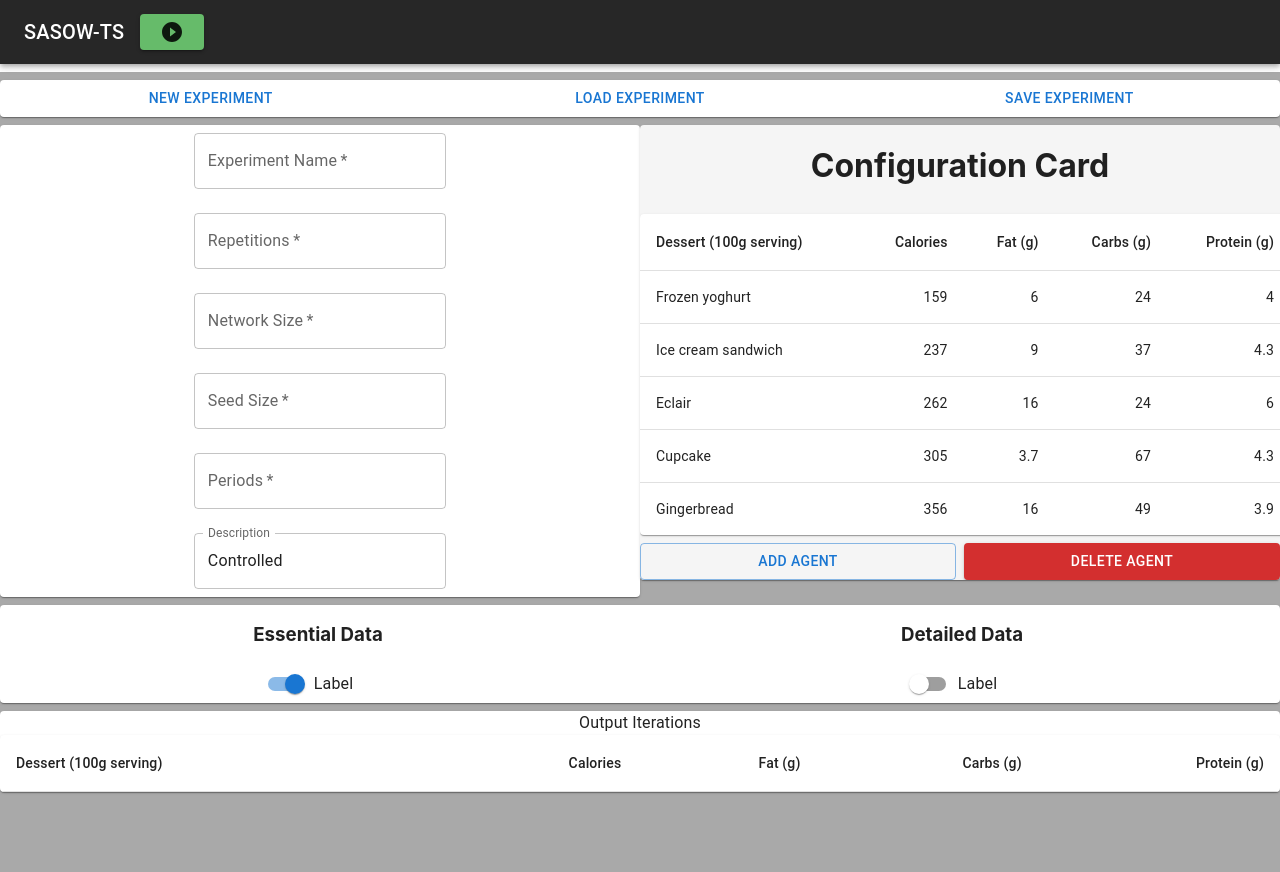
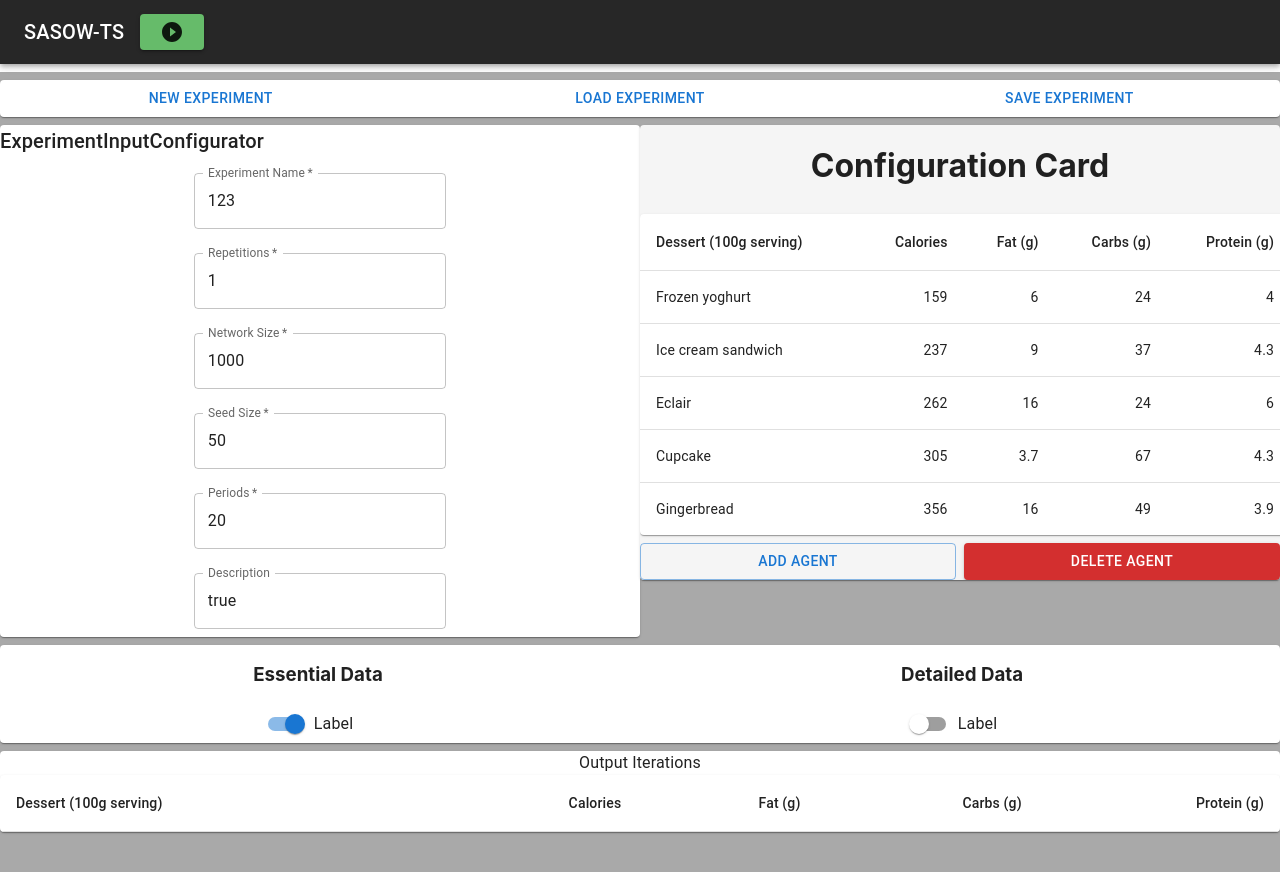
Before and after one commit to sasow-org/sasow-org.github.io, a React (Create React App) app: page / in a window 1280 px wide. Shown: the top 872 px of the page. Built offline with nearby package versions, Linux system fonts and the light colour scheme.

Commit message:
ExperimentInputConfigurator connected with model API

```diff
--- a/src/App.tsx
+++ b/src/App.tsx
@@ -11,18 +11,81 @@ import StartButton from "./components/StartButton";
 import NavBar from "./components/NavBar";
 import TemplateLayout from "./components/TemplateLayout";
 
+
+
 function App() {
 
 
+//agenttype deberia hacer referencia a la clase del objeto que debemos instanciar
+    const agentConfig1 = {
+        initialState: 0,
+        configName: "agent234123123",
+        percentageFollowers: 1,
+        percentageFollowings: 0,
+        agentType: "twitterAgent",
+        actions: [
+            {
+                name: "read",
+                probability: 0.5,
+                type: "ActionRead" //aqui se hace referencia a la clase del objeto action que se debera instanciar
+            },
+            {
+                name: "share",
+                probability: 0.03,
+                type: "ActionShare" //aqui se hace referencia a la clase del objeto action que se debera instanciar}
+            },
+        ]
+        ,
+        isSeed: false,
+        quantityAgent: 950
+    }
+
+    const agentConfig2 = {
+        initialState: 2,
+        configName: "agent2234234",
+        percentageFollowers: 1,
+        percentageFollowings: 0,
+        agentType: "twitterAgent",
+        actions: [
+            {
+                name: "read",
+                probability: 0.5,
+                type: "ActionRead" //aqui se hace referencia a la clase del objeto action que se debera instanciar
+            },
+            {
+                name: "share",
+                probability: 0.03,
+                type: "ActionShare" //aqui se hace referencia a la clase del objeto action que se debera instanciar}
+            },
+        ],
+        isSeed: true,
+        quantityAgent: 50
+    }
+
+    const experimentConfig = {
+        experimentName: "123",
+        repetitions: 1,
+        networkSize: 1000,
+        seedSize: 50,
+        periods: 20,
+        description: "true",
+        agentsConfigs: [
+            agentConfig1,agentConfig2
+        ],
+        essentialData: true,
+        detailedData: true,
+        experimentType: "TwitterExperiment"//referencia a la clase que se deberia instanciar
+    };
 
 
-  return (
+
+    return (
       <div className="App">
           <BrowserRouter>
-              <NavBar/>
+              <NavBar experimentConfig={experimentConfig} />
               <Box mt={2} maxHeight={1000} height={1000} style={{backgroundColor: "darkgray",
               }}>
-                  <TemplateLayout/>
+                  <TemplateLayout experimentConfig={experimentConfig}/>
               </Box>
           </BrowserRouter>
       </div>
--- a/src/components/Cards/ExperimentInputCard/ExperimentInputCard.tsx
+++ b/src/components/Cards/ExperimentInputCard/ExperimentInputCard.tsx
@@ -1,15 +1,58 @@
 import {Card, FormLabel, Grid, TextField} from "@mui/material";
 import Box from "@mui/material/Box";
-import React from "react";
+import React, {useState} from "react";
+import Typography from "@mui/material/Typography";
 
 
-export default function ExperimentInputCard() {
+export default function ExperimentInputCard(props) {
 
-    const [value, setValue] = React.useState('Controlled');
+    const [experimentConfig, setExperimentConfig] = useState(props.experimentConfig);
 
-    const handleChange = (event: React.ChangeEvent<HTMLInputElement>) => {
-        setValue(event.target.value);
+
+    const [experimentName, setExperimentName] = useState(experimentConfig.experimentName);
+    const [repetitions, setRepetitions] = useState(experimentConfig.repetitions);
+    const [networkSize, setNetworkSize] = useState(experimentConfig.networkSize);
+    const [seedSize, setSeedSize] = useState(experimentConfig.seedSize);
+    const [periods, setPeriods] = useState(experimentConfig.periods);
+    const [description, setDescription] = React.useState(experimentConfig.description);
+
+    //todo handle change experiment name
+    const handleExperimentNameChange = (event: React.ChangeEvent<HTMLInputElement>) => {
+        console.log("Experiment config pre: ", experimentConfig)
+        setExperimentName(event.target.value);
+        props.experimentConfig.experimentName = event.target.value
+        console.log("experimentConfig es: ",  experimentConfig)
     };
+
+    const handleRepetitionsChange = (event: React.ChangeEvent<HTMLInputElement>) => {
+        setRepetitions(parseInt(event.target.value))
+        props.experimentConfig.repetitions = parseInt(event.target.value)
+    };
+
+    const handleNetworkSizeChange = (event: React.ChangeEvent<HTMLInputElement>) => {
+        setNetworkSize(parseInt(event.target.value))
+        props.experimentConfig.networkSize = parseInt(event.target.value);
+    };
+
+    const handleSeedSizeChange = (event: React.ChangeEvent<HTMLInputElement>) => {
+        setSeedSize(parseInt(event.target.value))
+        props.experimentConfig.seedSize = parseInt(event.target.value);
+    };
+
+    const handlePeriodsChange = (event: React.ChangeEvent<HTMLInputElement>) => {
+        setPeriods(parseInt(event.target.value))
+        props.experimentConfig.periods = parseInt(event.target.value);
+    };
+
+    const handleDescriptionChange = (event: React.ChangeEvent<HTMLInputElement>) => {
+        setDescription(event.target.value)
+        props.experimentConfig.description = event.target.value
+    };
+
+
+
+
+
 
     return <Card>
         <Box
@@ -22,62 +65,74 @@ export default function ExperimentInputCard() {
         >
             <Grid container spacing={1}>
                 <Grid item xs={12}>
-                    <div>
+                    <Typography
+                        variant="h6"
+                        noWrap
+                        component="div"
+                        sx={{ mr: 2, display: { xs: 'none', md: 'flex' } }}
+                    >
+                        ExperimentInputConfigurator
+                    </Typography>
+                </Grid>
+                <Grid item xs={12}>
                     <TextField
                         fullWidth
                         required
                         label="Experiment Name"
                         defaultValue=""
+                        value={experimentName}
+                        onChange={handleExperimentNameChange}
                     />
-                    </div>
                 </Grid>
                 <Grid item xs={12}>
-                    <div>
                     <TextField
+                        fullWidth
                         required
                         label="Repetitions"
-                            defaultValue=""
+                        value={repetitions}
+                        onChange={handleRepetitionsChange}
                     />
-                    </div>
                 </Grid>
                 <Grid item xs={12}>
-                    <div>
                     <TextField
+                        fullWidth
                         required
                         label="Network Size"
                         defaultValue=""
+                        value={networkSize}
+                        onChange={handleNetworkSizeChange}
                     />
-                    </div>
                 </Grid>
                 <Grid item xs={12}>
-                    <div>
                     <TextField
+                        fullWidth
                         required
                         label="Seed Size"
                         defaultValue=""
+                        value={seedSize}
+                        onChange={handleSeedSizeChange}
                     />
-                    </div>
                 </Grid>
                 <Grid item xs={12}>
-                    <div>
                     <TextField
+                        fullWidth
                         required
                         label="Periods"
                         defaultValue=""
+                        value={periods}
+                        onChange={handlePeriodsChange}
                     />
-                    </div>
                 </Grid>
                 <Grid item xs={12}>
-                    <div>
                     <TextField
+                        fullWidth
                         id=""
                         label="Description"
                         multiline
                         maxRows={4}
-                            value={value}
-                            onChange={handleChange}
+                        value={description}
+                        onChange={handleDescriptionChange}
                     />
-                    </div>
                 </Grid>
             </Grid>
 
--- a/src/components/NavBar.tsx
+++ b/src/components/NavBar.tsx
@@ -22,7 +22,8 @@ const darkTheme = createTheme({
 });
 
 
-export default function NavBar() {
+export default function NavBar(props) {
+
     const [anchorElNav, setAnchorElNav] = useState<null | HTMLElement>(null);
     const [anchorElUser, setAnchorElUser] = useState<null | HTMLElement>(null);
 
@@ -88,7 +89,7 @@ export default function NavBar() {
                 >
                     {label}
                 </Typography>
-                <StartButton/>
+                <StartButton experimentConfig={props.experimentConfig}/>
             </Toolbar>
         );
     }
--- a/src/components/StartButton.tsx
+++ b/src/components/StartButton.tsx
@@ -2,76 +2,19 @@ import {DataHandlerConfig} from "../model/util/config/DataHandlerConfig";
 import {ExperimentTwitter} from "../model/environments/twitter/ExperimentTwitter";
 import {Button} from "@mui/material";
 import PlayCircleFilledWhiteIcon from "@mui/icons-material/PlayCircleFilledWhite";
-import React from "react";
+import React, {useState} from "react";
 import {Action} from "../model/util/actions/Action";
 import {ActionShare} from "../model/util/actions/commands/ActionShare";
 import {ActionRead} from "../model/util/actions/commands/ActionRead";
 import {AgentConfig} from "../model/util/config/AgentConfig";
 import {Agent} from "../model/essential/Agent";
 import {SimulationConfig} from "../model/util/config/SimulationConfig";
+import {TwitterAgent} from "../model/environments/twitter/TwitterAgent";
 
-//agenttype deberia hacer referencia a la clase del objeto que debemos instanciar
-const agentConfig1 = {
-    initialState: 0,
-    configName: "agent1",
-    followersQuantity: 0.03,
-    followingsQuantity: 0,
-    agentType: "twitterAgent",
-    actions: [
-        {
-            name: "read",
-            probability: 0.5,
-            type: "ActionRead" //aqui se hace referencia a la clase del objeto action que se debera instanciar
-        },
-        {
-            name: "share",
-            probability: 0.03,
-            type: "ActionShare" //aqui se hace referencia a la clase del objeto action que se debera instanciar}
-        },
-    ]
-    ,
-    isSeed: false,
-    quantityAgent: 950
-}
+export default function StartButton(props) {
 
-const agentConfig2 = {
-    initialState: 1,
-    configName: "agent2",
-    followersQuantity: 0.019,
-    followingsQuantity: 0,
-    agentType: "twitterAgent",
-    actions: [
-        {
-            name: "read",
-            probability: 0.5,
-            type: "ActionRead" //aqui se hace referencia a la clase del objeto action que se debera instanciar
-        },
-        {
-            name: "share",
-            probability: 0.05,
-            type: "ActionShare" //aqui se hace referencia a la clase del objeto action que se debera instanciar}
-        },
-    ],
-    isSeed: true,
-    quantityAgent: 50
-}
+    const [experimentConfig, setExperimentConfig] = useState(props.experimentConfig)
 
-const experimentConfig = {
-    experimentName: "123",
-    repetitions: 1,
-    networkSize: 1000,
-    seedSize: 50,
-    periods: 20,
-    description: "true",
-    agentsConfigs: [
-        agentConfig1,agentConfig2
-    ],
-    essentialData: true,
-    detailedData: true,
-    experimentType: "TwitterExperiment"//referencia a la clase que se deberia instanciar
-};
-
-export default function StartButton() {
     const repetitions : number = experimentConfig.repetitions;
     const name: string = experimentConfig.experimentName
     const description: string = experimentConfig.description
@@ -80,24 +23,60 @@ export default function StartButton() {
     const startExperiment = async () =>  {
         let experimentTwitter : ExperimentTwitter = new ExperimentTwitter(repetitions, name, description, dataHandlerConfig,
             () => {
-                const networkSize : number = experimentConfig.networkSize;
-                const seedSize: number = experimentConfig.seedSize;
-                const periods : number = experimentConfig.periods;
+                const networkSize : number = props.experimentConfig.networkSize;
+                const seedSize: number = props.experimentConfig.seedSize;
+                const periods : number = props.experimentConfig.periods;
 
-                let commands : Action[] = [];
-                let actionShare = new ActionShare("share", 0.03)
-                let lRead = new ActionRead("read", 0.5);
-                commands.push(actionShare)
-                commands.push(lRead)
 
-                let avSeedConfig : AgentConfig = new AgentConfig(Agent.PREPARE_FOR_SHARE, commands, true, seedSize,  1, 0)
+                console.log(props.experimentConfig)
 
-                let avrConfig : AgentConfig = new AgentConfig(Agent.NOREAD, commands, false, networkSize - seedSize,  0.1, 0)
+
+
+                //let actionShare = new ActionShare("share", 0.03)
+                //let lRead = new ActionRead("read", 0.5);
+                //commands.push(actionShare)
+                //commands.push(lRead)
+
+                //let avSeedConfig : AgentConfig = new AgentConfig(Agent.PREPARE_FOR_SHARE, commands, true, seedSize,  1, 0)
+
+                //let avrConfig : AgentConfig = new AgentConfig(Agent.NOREAD, commands, false, networkSize - seedSize,  0.1, 0)
 
                 let agentsConfigs : AgentConfig[] = [];
 
-                agentsConfigs.push(avSeedConfig)
-                agentsConfigs.push(avrConfig)
+                props.experimentConfig.agentsConfigs.map( (agentConfig) => {
+
+                    console.log(agentConfig)
+
+                    let commands : Action[] = [];
+                    agentConfig.actions.map(  (action) => {
+                        if(action.type === "ActionRead"){
+                            commands.push(new ActionRead(action.name, action.probability))
+                        }
+
+                        if(action.type === "ActionShare"){
+                            commands.push(new ActionRead(action.name, action.probability))
+                        }
+                    })
+
+                    if(agentConfig.agentType === "twitterAgent"){
+                        let auxConfig : AgentConfig = new AgentConfig(
+                            agentConfig.configName,
+                            agentConfig.initialState,
+                            commands,
+                            agentConfig.isSeed,
+                            agentConfig.quantityAgent,
+                            agentConfig.percentageFollowers,
+                            agentConfig.percentageFollowings
+                        )
+                        agentsConfigs.push(auxConfig)
+                    }
+
+                    console.log(commands)
+                    console.log(agentsConfigs)
+                })
+
+                //agentsConfigs.push(avSeedConfig)
+                //agentsConfigs.push(avrConfig)
                 return new SimulationConfig(periods, networkSize, seedSize, agentsConfigs);
             }
         )
--- a/src/components/TemplateLayout.tsx
+++ b/src/components/TemplateLayout.tsx
@@ -6,19 +6,25 @@ import {Grid} from "@mui/material";
 import DataHandlerOptionsCard from "./Cards/DataHandlerOptionsCard/DataHandlerOptionsCard";
 import OutputIterationsCard from "./Cards/OutputIterationsCard/OutputIterationsCard";
 import Box from "@mui/material/Box";
+import {useState} from "react";
 
-export default function TemplateLayout(){
+
+
+
+export default function TemplateLayout(props){
+
+    const [experimentConfig, setExperimentConfig] = useState(props.experimentConfig)
 
     return (
         <Box mt={2} maxHeight={1000} height={1000} style={{backgroundColor: "darkgray",
         }}>
             <Grid container spacing={1}>
                 <Grid item xs={12}>
-                    <ExperimentsOptionsCard/>
+                    <ExperimentsOptionsCard />
                 </Grid>
                 <Grid container item xs={12}>
                     <Grid item xs={6}>
-                        <ExperimentInputCard/>
+                        <ExperimentInputCard experimentConfig={experimentConfig}/>
                     </Grid>
                     <Grid item xs={6}>
                         <ConfigurationCard/>
--- a/src/model/environments/twitter/EnvironmentTwitter.ts
+++ b/src/model/environments/twitter/EnvironmentTwitter.ts
@@ -54,7 +54,7 @@ export class EnvironmentTwitter extends Environment {
             this.seeds.map((seed: Agent) => {
                 console.log("Soy una seed, con id: ",seed.agent_id," y mi estado es: ", seed.state)
                 seed.doActions();
-                console.log("Sigo siendo seed id: ", seed.agent_id, " Y mi estado ahora es ",seed.state)
+                console.log("Despues de seed.doActions, Sigo siendo seed id: ", seed.agent_id, " Y mi estado ahora es ",seed.state)
             })
         }else {
             this.users.map((agent: Agent) => {
--- a/src/model/util/config/AgentConfig.ts
+++ b/src/model/util/config/AgentConfig.ts
@@ -9,13 +9,13 @@ export class AgentConfig {
     private _nameConfig: String;
     private _initialState: number;
 
-    constructor(initialState: number,agentActions: Action[], isSeed: boolean,quantityAgent: number, percentageFollowers: number, percentageFollowings: number ) {
+    constructor(configName: string, initialState: number,agentActions: Action[], isSeed: boolean,quantityAgent: number, percentageFollowers: number, percentageFollowings: number ) {
         //this._agentInfo = agentInfo
         this._quantityAgent=quantityAgent
         this._percentageFollowers = percentageFollowers
         this._percentageFollowings = percentageFollowings
         this._actions = agentActions;
-        this._nameConfig = "agentDefault";
+        this._nameConfig = configName;
         this._isSeed = isSeed;
         this._initialState = initialState;
         //        System.out.println("Followers in agentConfig: "+followers+" --> "+name);
```
Lines whose indentation alone changed are shown as unchanged.
